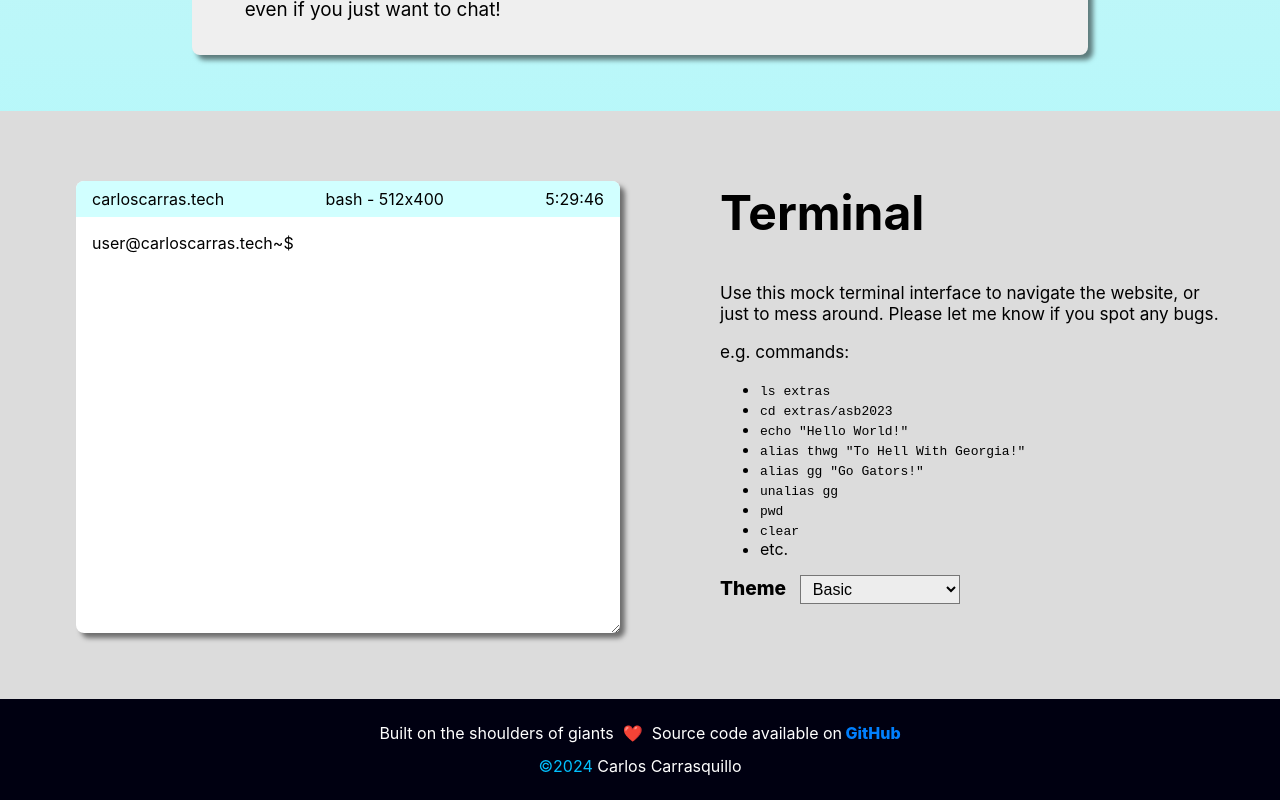
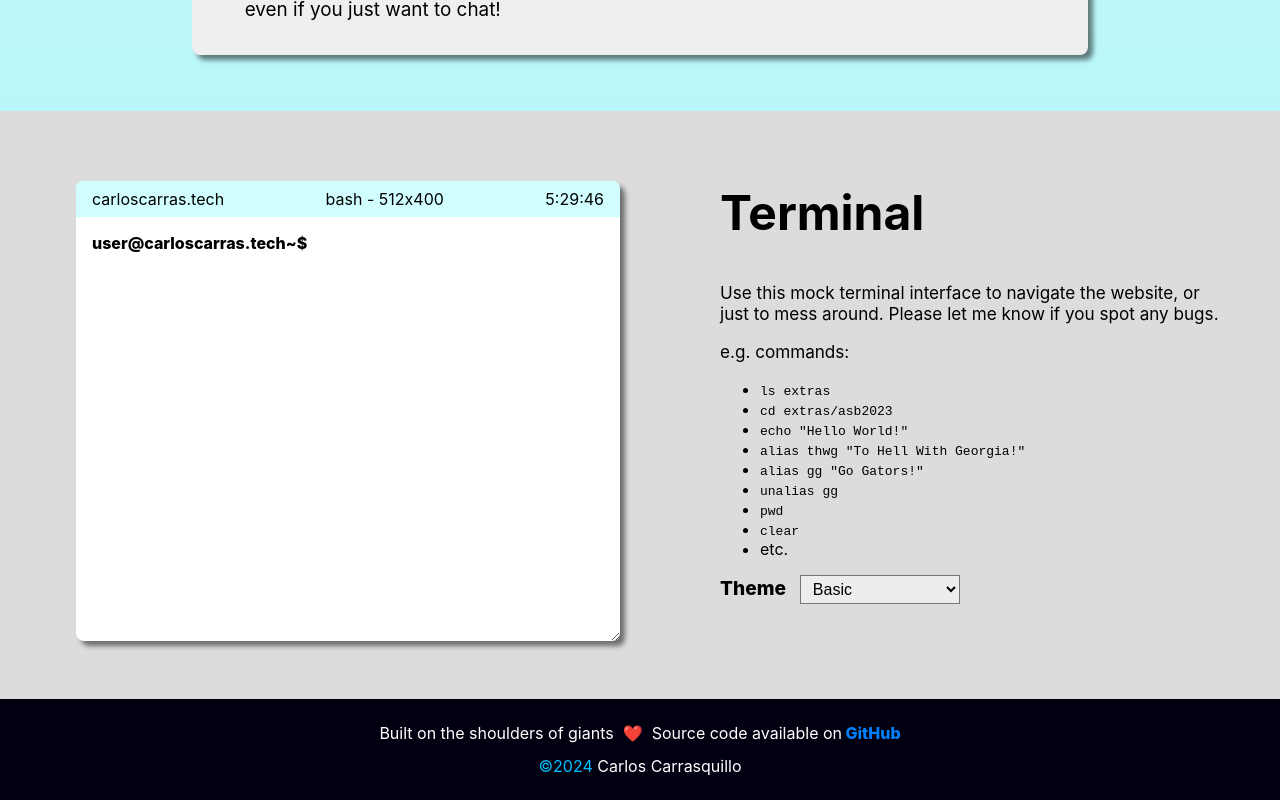
Before and after one commit to CarlosCarras/CarlosCarras.github.io, a React (Create React App) app: page / in a window 1280 px wide. Shown: the part 1147-1947 px from the top of the page. Built offline with nearby package versions, Linux system fonts and the light colour scheme.

Commit message:
aesthetic updates to terminal :lipstick:

```diff
--- a/src/components/Terminal/Terminal.css
+++ b/src/components/Terminal/Terminal.css
@@ -37,7 +37,7 @@
     background-color: transparent;
     box-shadow: none;
     resize: both;
-    padding: 1rem 1rem 0;
+    padding: 1rem 1rem 0.5rem;
     resize:both;
     overflow:auto;
 }
--- a/src/components/Terminal/TextArea/CommandHandler.js
+++ b/src/components/Terminal/TextArea/CommandHandler.js
@@ -326,7 +326,9 @@ function _whoami(args, sudo) {
         return generateTooManyArguementsRes("whoami");
     }
 
-    return "I may not known who you are, but thank you for visiting my site!"
+    return "Hi, I'm Carlos, and welcome to my personal website! \
+            \n\
+            Please reach out to me if you have any questions about what I do, or if you ever want to collaborate."
 }
 
 function _su(args, sudo) {
--- a/src/components/Terminal/TextArea/TextArea.css
+++ b/src/components/Terminal/TextArea/TextArea.css
@@ -16,6 +16,7 @@
 
 .textarea-container .entry .prompt {
     padding-right: 0.5rem;
+    font-weight: 800;
 }
 
 .textarea-container .entry input{
@@ -37,7 +38,8 @@
     opacity: 1;
 }
 
-.textarea-container .entry .response {
+.textarea-container .entry.response {
+    margin-left: 0.5em;
     text-wrap: wrap;
     overflow: auto;
 }
```
